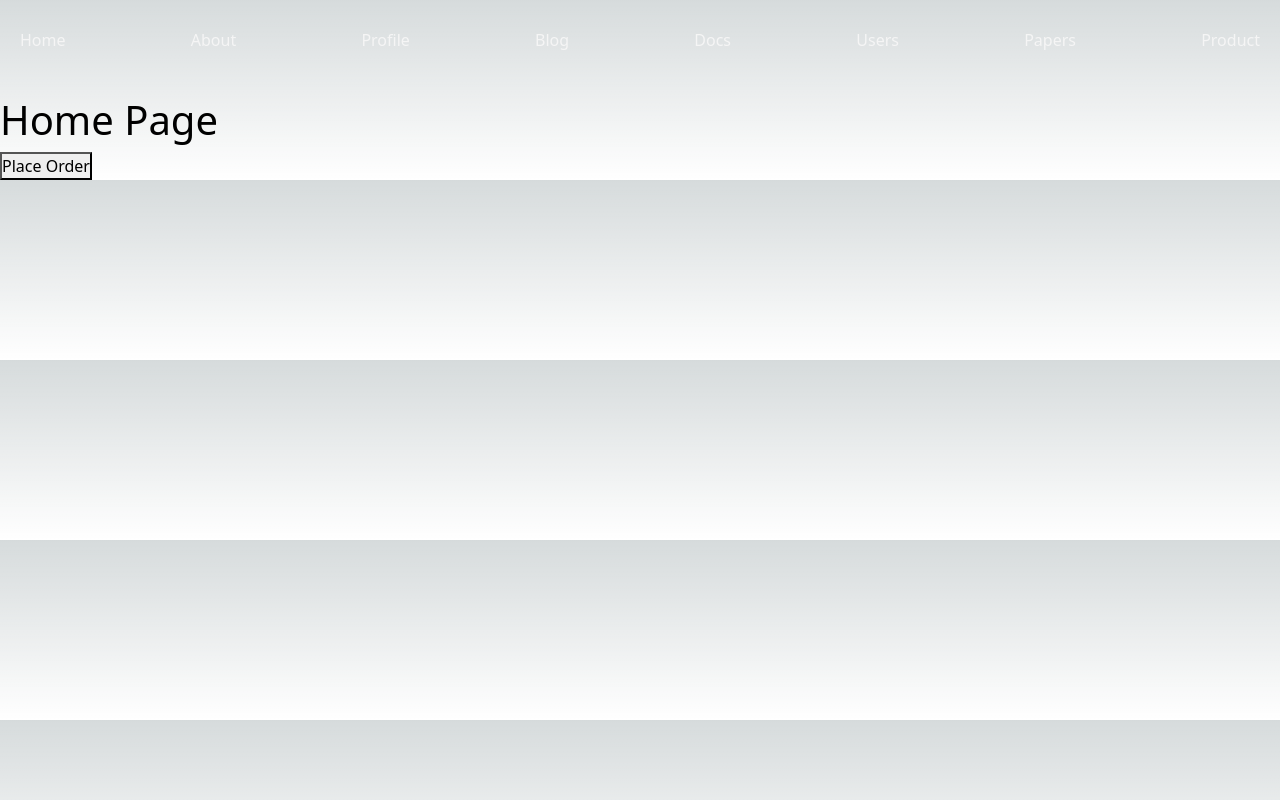
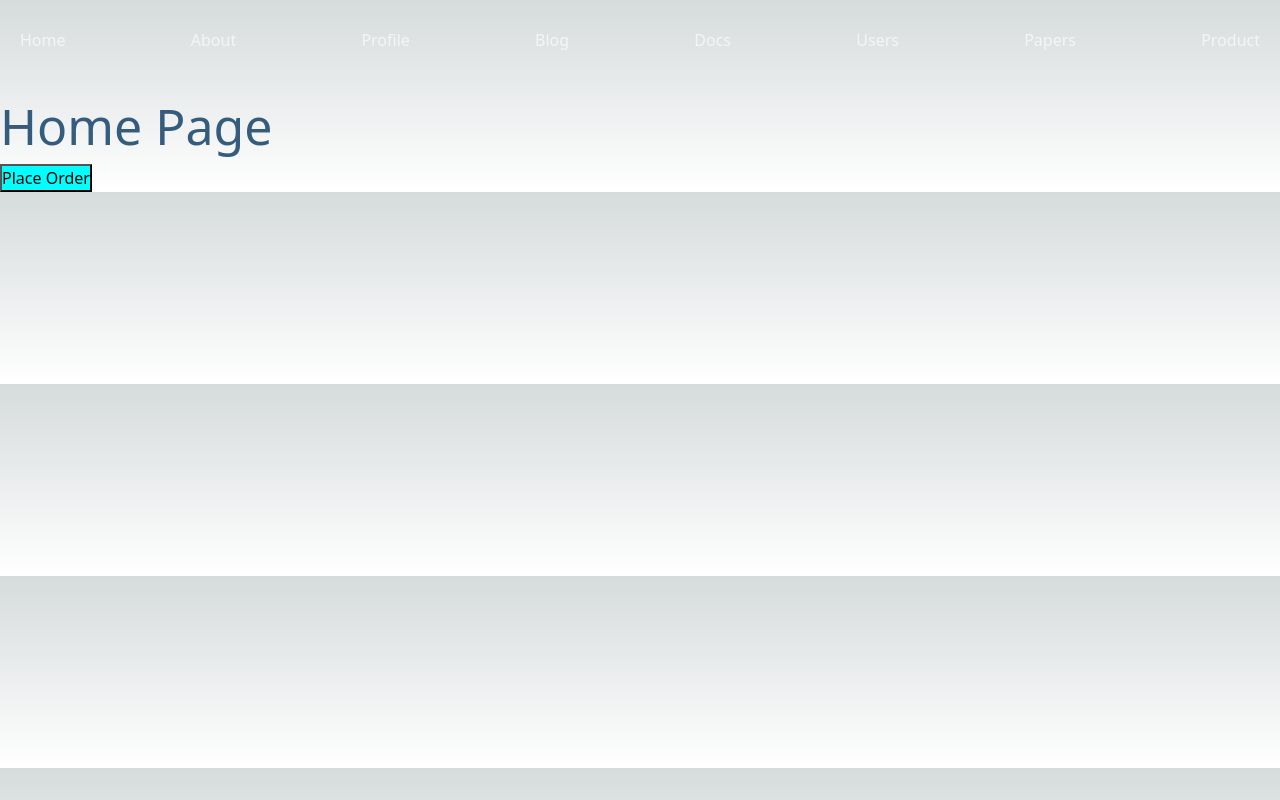
Before and after one commit to Emmanuel-Dominic/nextjs-moment, a Next.js app: page / in a window 1280 px wide. Built offline with nearby package versions, Linux system fonts and the light colour scheme.

Commit message:
implements css in js styling solution

```diff
--- a/package.json
+++ b/package.json
@@ -16,6 +16,7 @@
     "react": "17.0.2",
     "react-dom": "17.0.2",
     "sass": "^1.65.0",
+    "styled-components": "^6.0.7",
     "swr": "^2.2.0"
   },
   "devDependencies": {
--- a/pages/_app.js
+++ b/pages/_app.js
@@ -1,13 +1,20 @@
 import Navbar from '../components/Navbar'
 import '../styles/globals.css'
 import 'bootstrap/dist/css/bootstrap.min.css'
+import { ThemeProvider } from 'styled-components'
+
+const theme = {
+    colors: {
+        primary: '#355C7D'
+    }
+}
 
 function MyApp({ Component, pageProps }) {
     return (
-    <>
+    <ThemeProvider theme={theme}>
         <Navbar />
         <Component {...pageProps} />
-    </>)
+    </ThemeProvider>)
 }
 
 export default MyApp
--- a/pages/index.js
+++ b/pages/index.js
@@ -1,4 +1,10 @@
 import { useRouter } from "next/router";
+import styled from 'styled-components'
+
+const Title = styled.h1`
+  font-size: 50px;
+  color: ${({theme}) => theme.colors.primary};
+`
 
 function Home() {
     const router = useRouter();
@@ -10,8 +16,8 @@ function Home() {
 
     return (
     <>
-      <h1>Home Page</h1>
-      <button onClick={handleClick}>Place Order</button>
+      <Title>Home Page</Title>
+      <button onClick={handleClick} style={{color: "black", backgroundColor: "aqua"}}>Place Order</button>
     </>)
 }
 
```
Also changed, not shown: 1 other file (tests, documents, lock files or other folders).
